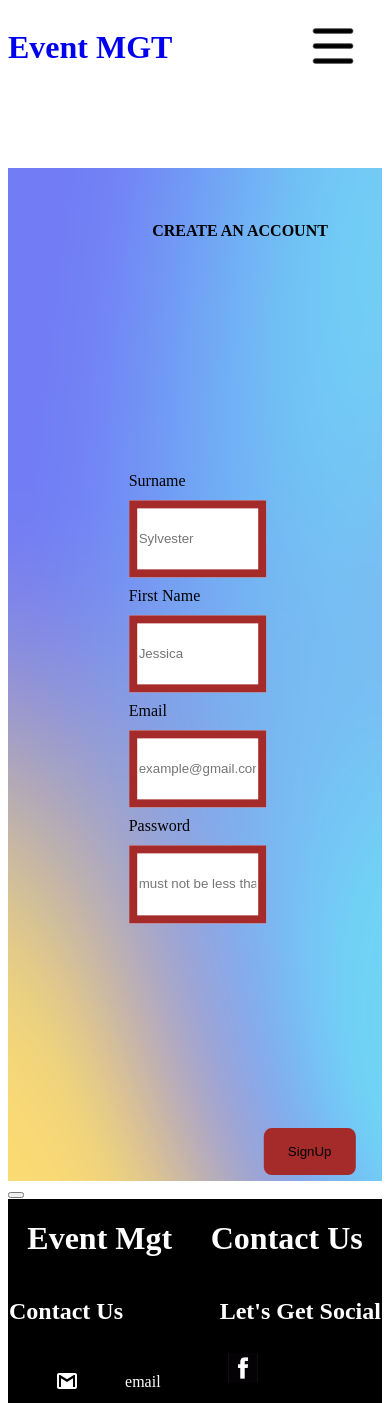
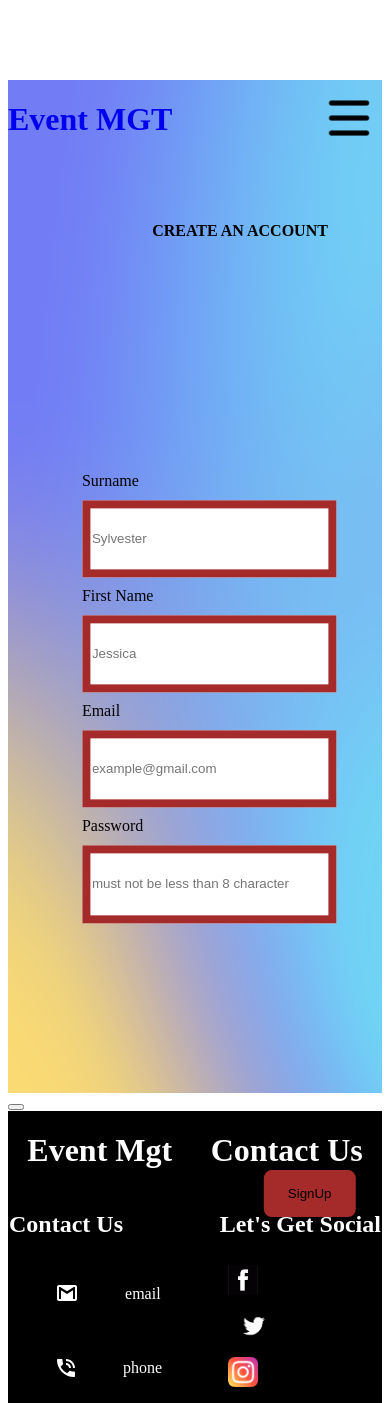
Before and after one commit to Jessica01234/Event-Hub, a React (Create React App) app: page /signUp in a window 390 px wide. Shown: the top 1403 px of the page. Built offline with nearby package versions, Linux system fonts and the light colour scheme.

Commit message:
i made some few changes

```diff
--- a/src/Components/Body Components/displayData.js
+++ b/src/Components/Body Components/displayData.js
@@ -1,6 +1,7 @@
 import React from 'react';
 import "./displayData.css";
-import Back from '../images/bg-img.png';
+// import Back from '../images/bg-img.png';
+import { Link } from 'react-router-dom';
 const DisplayData = () => {
   const storedDetails = localStorage.getItem('events');
   const details = JSON.parse(storedDetails);
@@ -13,7 +14,7 @@ const DisplayData = () => {
           {details.map((event, index) => (
             <p key={index}  className='events'>
               {/* <p>Event {index + 1}:</p> */}
-              <img className='image' src={Back} alt=''/>
+              <img className='image' src={process.env.PUBLIC_URL + `/images/${event.eImage}`} alt=''/>
               <div className='displays'>
               <div>
                 <h4>{event.eMonth}</h4>
@@ -28,7 +29,7 @@ const DisplayData = () => {
           ))}
         </ol>
       ) : (
-        <p>No user details available</p>
+        <p><Link to={'/signUp'}>Get Started</Link></p>
       )}
     </div>
   );
--- a/src/Components/Body Components/event.js
+++ b/src/Components/Body Components/event.js
@@ -4,7 +4,7 @@ import "./event.css";
 
 function CreateEventForm() {
   const [eName, setEname] = useState('');
-  const [eImage, setEimage] = useState('');
+  const [eImage, setEimage] = useState([]);
   const [eMonth, setEmonth] = useState('');
   const [eDay, setEday] = useState('');
   const [ePreview, setEpreview] = useState('');
--- a/src/Components/Body Components/signupComp.css
+++ b/src/Components/Body Components/signupComp.css
@@ -52,6 +52,7 @@
 @media screen and (max-width: 850px) {
     .formSignup{
         top: 80%;
+        width: 40%;
     }
     .signUp h1{
         position: absolute;
@@ -62,7 +63,7 @@
         margin-top: 3rem;
     }
     .signup-Button{
-        bottom: -45%;
-      left: 80%;
+        bottom: -50%;
+        left: 80%;
     }
 }
--- a/src/Components/NAVBAR/navbar.css
+++ b/src/Components/NAVBAR/navbar.css
@@ -4,8 +4,9 @@
     justify-content: space-between;
     align-items: center;
     width: 95%;
-    /* position: fixed; */
+    position: fixed;
     z-index: 1000;
+    /* margin-top: -5rem; */
 }
 
 .NavLogo{
--- a/src/Components/Routes/dashBoard.js
+++ b/src/Components/Routes/dashBoard.js
@@ -1,21 +1,15 @@
-import React, { useState } from "react";
+import React from "react";
 import NavBar from "../NAVBAR/navbar";
 import 'animate.css';
 import DisplayData from "../Body Components/displayData";
 import Footer from "../Footer Components/footer";
-import Empty from "../Body Components/empty";
 
 function Service(){
-    const [Display, setDisplay] = useState(false);
-    setDisplay(true);
     return(
         <>
             <NavBar />
-            {
-                Display ? <Empty /> : <DisplayData />
-            }
-            // <DisplayData />
-            // <Footer />
+            <DisplayData />
+            <Footer />
         </>
     )
 }
```
